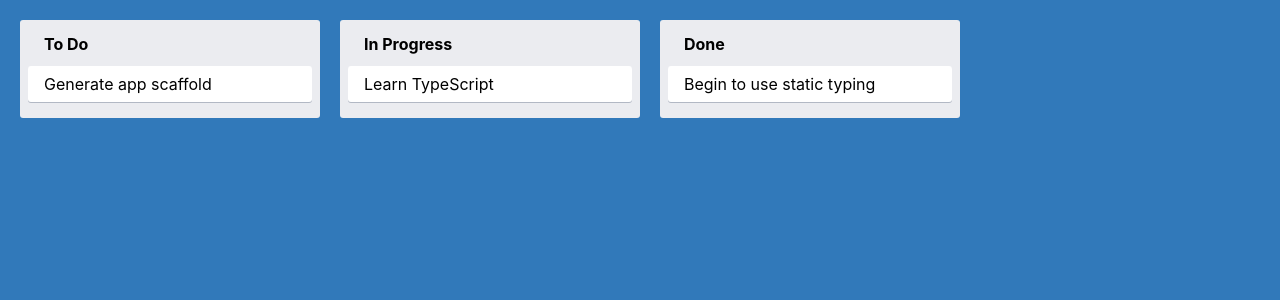
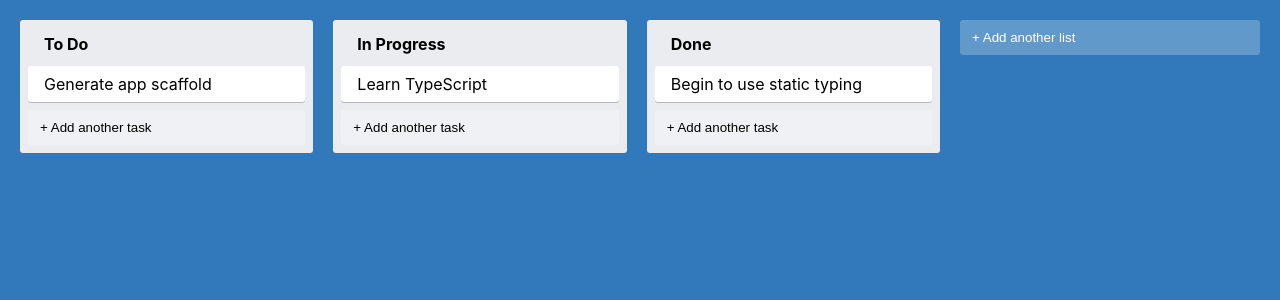
Before and after one commit to luckyluck/trello-clone, a React (Create React App) app: page / in a window 1280 px wide. Shown: the top 300 px of the page. Built offline with nearby package versions, Linux system fonts and the light colour scheme; the HTML template or start-up script is replaced by a standard one.

Commit message:
Adding new tasks and lists.

```diff
--- a/src/AddNewItem.tsx
+++ b/src/AddNewItem.tsx
@@ -1,6 +1,7 @@
 import React, { useState } from 'react';
 
 import { NewItemForm } from './NewItemForm';
+import { AddItemButton } from './styles';
 
 interface AddNewItemProps {
 	onAdd(text: string): void;
@@ -22,8 +23,8 @@ export const AddNewItem: React.FC<AddNewItemProps> = ({ onAdd, toggleButtonText,
 	}
 
 	return (
-		<button onClick={() => setShowForm(true)}>
+		<AddItemButton dark={dark} onClick={() => setShowForm(true)}>
 			{toggleButtonText}
-		</button>
+		</AddItemButton>
 	);
 };
--- a/src/App.tsx
+++ b/src/App.tsx
@@ -1,21 +1,23 @@
 import React from 'react';
 
-import { AppContainer } from "./styles";
-import {Column} from "./Column";
-import {Card} from "./Card";
+import { AppContainer } from './styles';
+import { Column } from './Column';
+import { Card } from './Card';
+import { AddNewItem } from './AddNewItem';
 
 function App() {
 	return (
 		<AppContainer>
 			<Column text={'To Do'}>
-        <Card text={'Generate app scaffold'} />
+				<Card text={'Generate app scaffold'}/>
 			</Column>
 			<Column text={'In Progress'}>
-        <Card text={'Learn TypeScript'} />
+				<Card text={'Learn TypeScript'}/>
 			</Column>
 			<Column text={'Done'}>
-        <Card text={'Begin to use static typing'} />
+				<Card text={'Begin to use static typing'}/>
 			</Column>
+			<AddNewItem toggleButtonText={'+ Add another list'} onAdd={console.log}/>
 		</AppContainer>
 	);
 }
--- a/src/Column.tsx
+++ b/src/Column.tsx
@@ -1,6 +1,7 @@
-import React from "react";
+import React from 'react';
 
-import { ColumnContainer, ColumnTitle } from "./styles";
+import { ColumnContainer, ColumnTitle } from './styles';
+import { AddNewItem } from './AddNewItem';
 
 interface ColumnProps {
 	text: string;
@@ -11,6 +12,7 @@ export const Column: React.FC<React.PropsWithChildren<ColumnProps>> = ({ text, c
 		<ColumnContainer>
 			<ColumnTitle>{text}</ColumnTitle>
 			{children}
+			<AddNewItem toggleButtonText={'+ Add another task'} onAdd={console.log} dark={true}/>
 		</ColumnContainer>
 	);
 };
```
Lines whose indentation alone changed are shown as unchanged.
